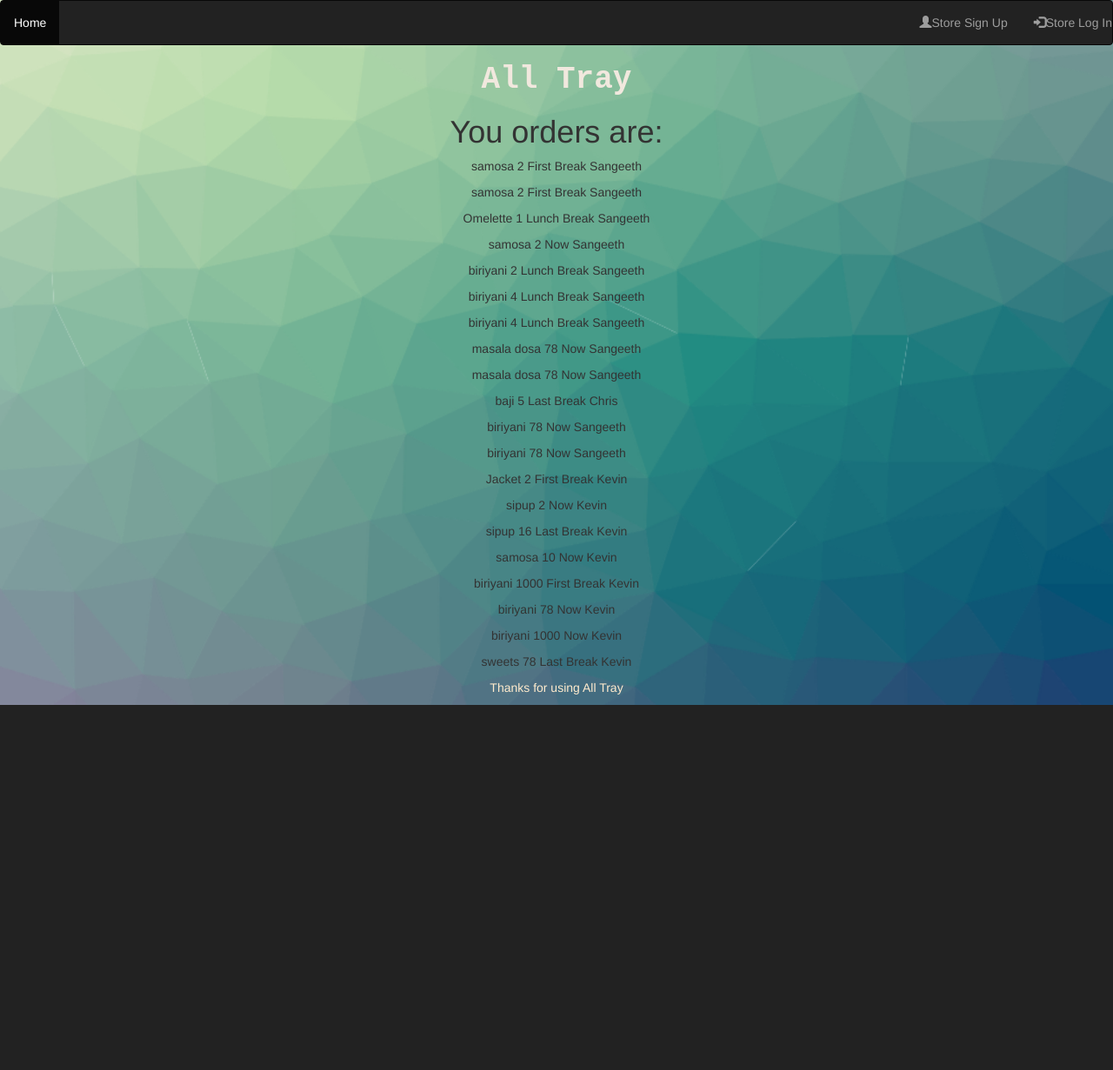
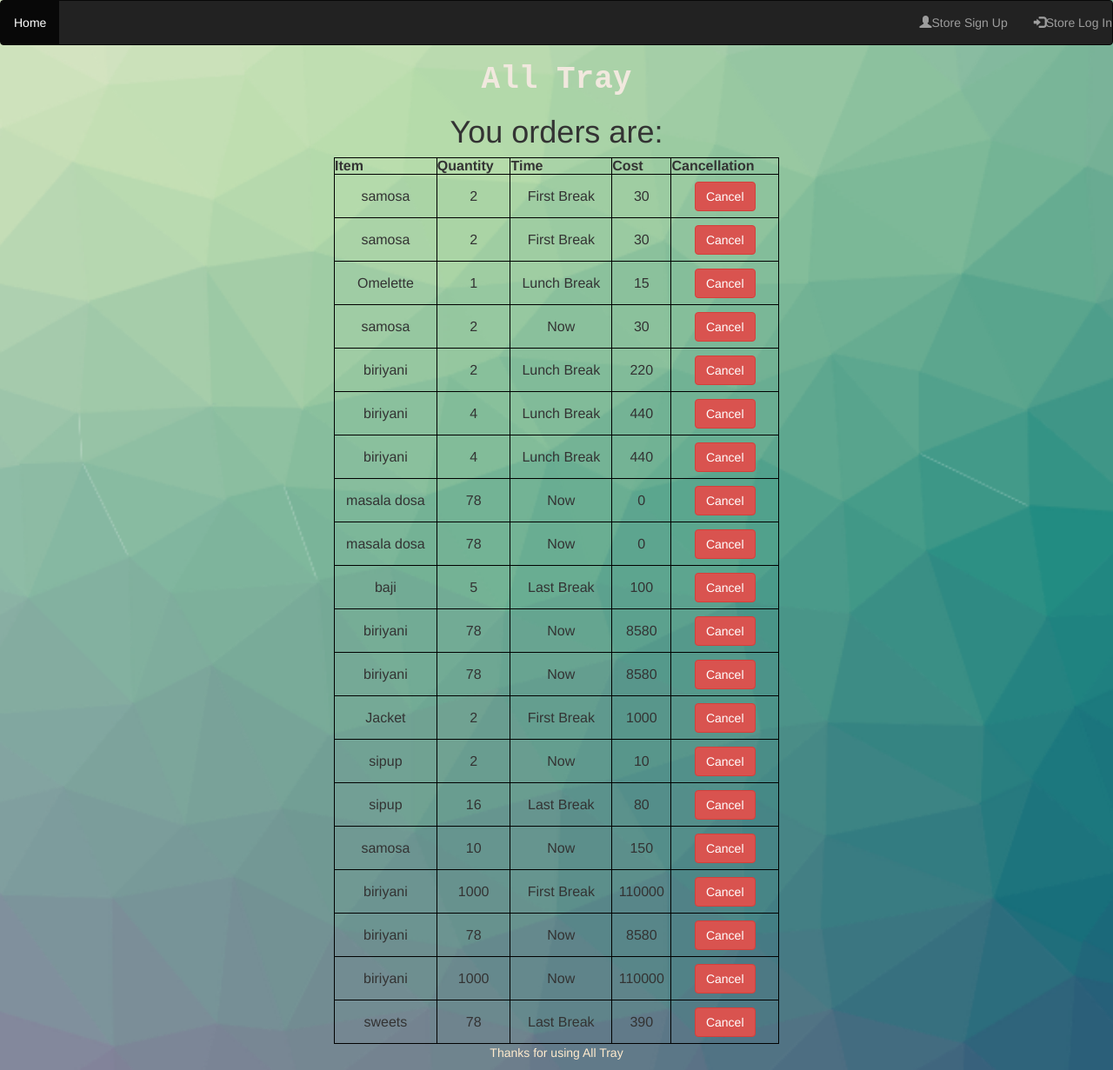
Before and after one commit to Sangeeth123sj/All-Tray, a Django app: template tray/templates/tray/your_orders.html in a window 1280 px wide. Shown: the whole page at 87% size. Before the commit the page ends 811 px from the top, so only its background shows below. Run offline with Django 3.2, Linux system fonts and the light colour scheme; the template is opened without the code that fills it: values that come from a table or form of the project are taken from there, others are empty; data comes from the database, SQL or seed files in the repository; both versions use the stored data as it was after the commit; some libraries are stand-ins or nearby versions.

Commit message:
table UI fix, order cancellation UI

```diff
--- a/tray/templates/tray/base.html
+++ b/tray/templates/tray/base.html
@@ -79,10 +79,6 @@
 
     {% block content%} {% endblock %}
 
-    {% block footer %}
-<div class="foot">
-<p> Thanks for using All Tray </p>
-    {% endblock %}
 </div>
 </center>
 
@@ -91,5 +87,11 @@
 {% block javascript %}{% endblock %}
 
 </body>
-
+{% block footer %}
+<center>
+<div class="foot">
+<p> Thanks for using All Tray </p>
+</div>
+</center>
+    {% endblock %}
 </html>
--- a/tray/templates/tray/your_orders.html
+++ b/tray/templates/tray/your_orders.html
@@ -2,8 +2,52 @@
 
 {% block content %}
 <h1>You orders are:</h1>
+
+<table width="40%">
+    <thead>
+        <th>
+            Item
+        </th>
+        <th>
+            Quantity
+        </th>
+        <th>
+            Time
+        </th>
+        <th>
+            Cost
+        </th>
+        <th>
+            Cancellation
+        </th>
+
+    </thead>
+
 {% for order in your_orders %}
-    <p>{{order.item1}} {{order.stock}} {{order.Time}} {{order.Student.name}}</p>
+
+    <tbody>
+    <tr height="50px">
+        <td align="center">
+            {{order.item1}}
+        </td>
+        <td align="center">
+            {{order.stock}}
+        </td>
+        <td align="center">
+            {{order.Time}}
+        </td>
+        <td align="center">
+            {{order.cost1}}
+        </td>
+
+        <td align="center">
+            <a href="{% url 'order' %}" class="btn btn-danger">Cancel</a>
+        </td>
+    </tr>
+    </tbody>
+
+
+
 {% endfor %}
-
+</table>
 {% endblock %}
```
Also changed, not shown: tray/templates/tray/store_home.html (+13 -5 lines), tray/templates/tray/store_order_list.html (+14 -10 lines), db.sqlite3.
